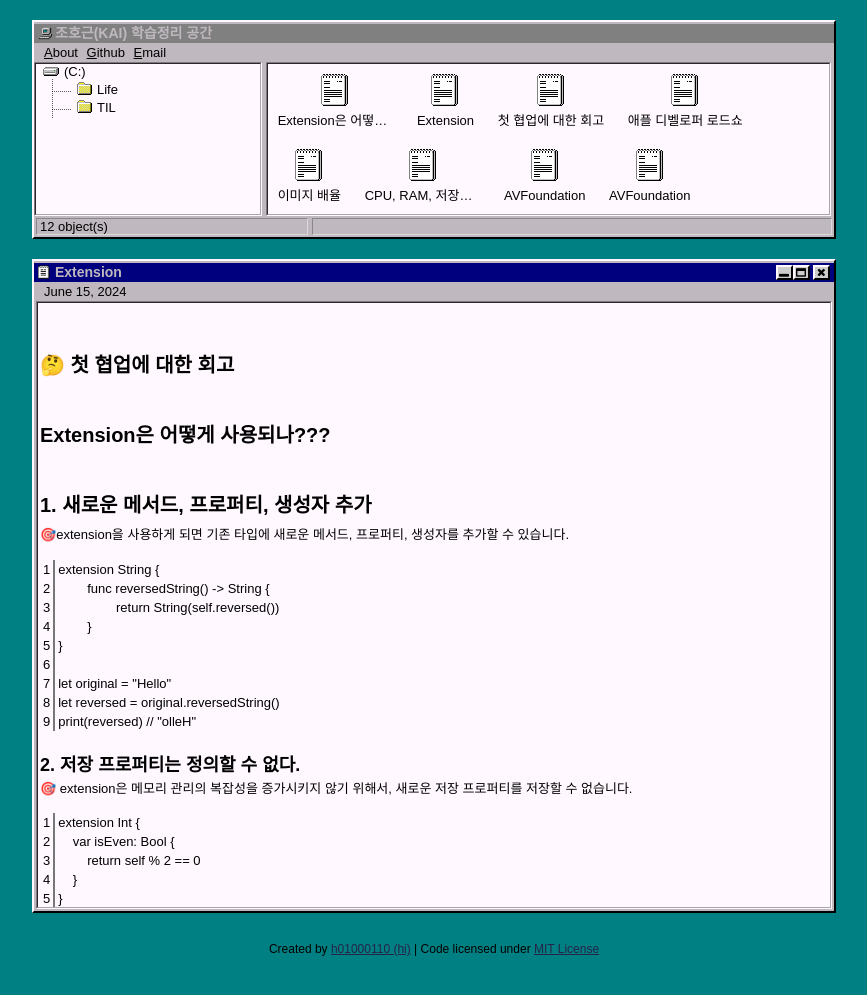
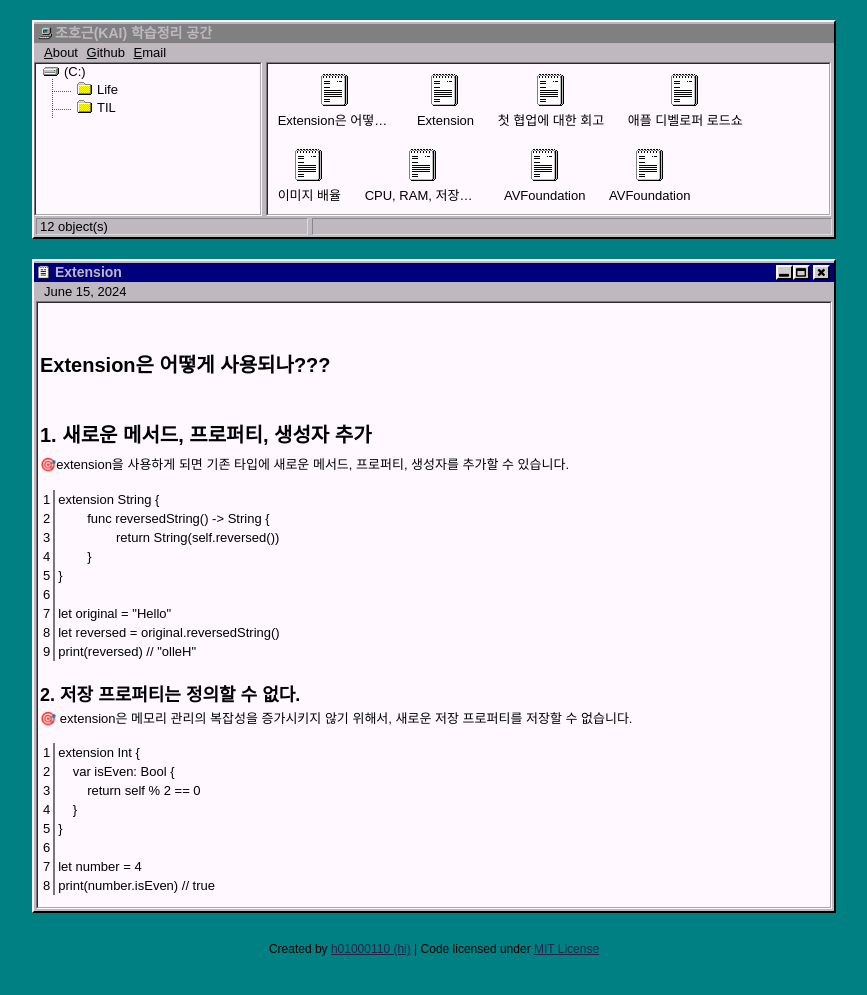
Before and after one commit to joho2022/joho2022.github.io, a Jekyll site: the page built from _posts/2024-06-15-Extension.md, in a window 1280 px wide. Shown: the top 995 px of the page, without its empty margins (206-1073 px from the left). Built offline with Jekyll 4.4.1, drawn with Linux system fonts in a browser that asks for light colours; comment, search, counter and statistics services are not loaded.

Commit message:
no message

```diff
--- a/_posts/2024-06-15-Extension.md
+++ b/_posts/2024-06-15-Extension.md
@@ -3,8 +3,6 @@ layout: default
 title: "Extension"
 tags: TIL
 ---
-
-# 🤔 첫 협업에 대한 회고
 
 # Extension은 어떻게 사용되나???
 
```
